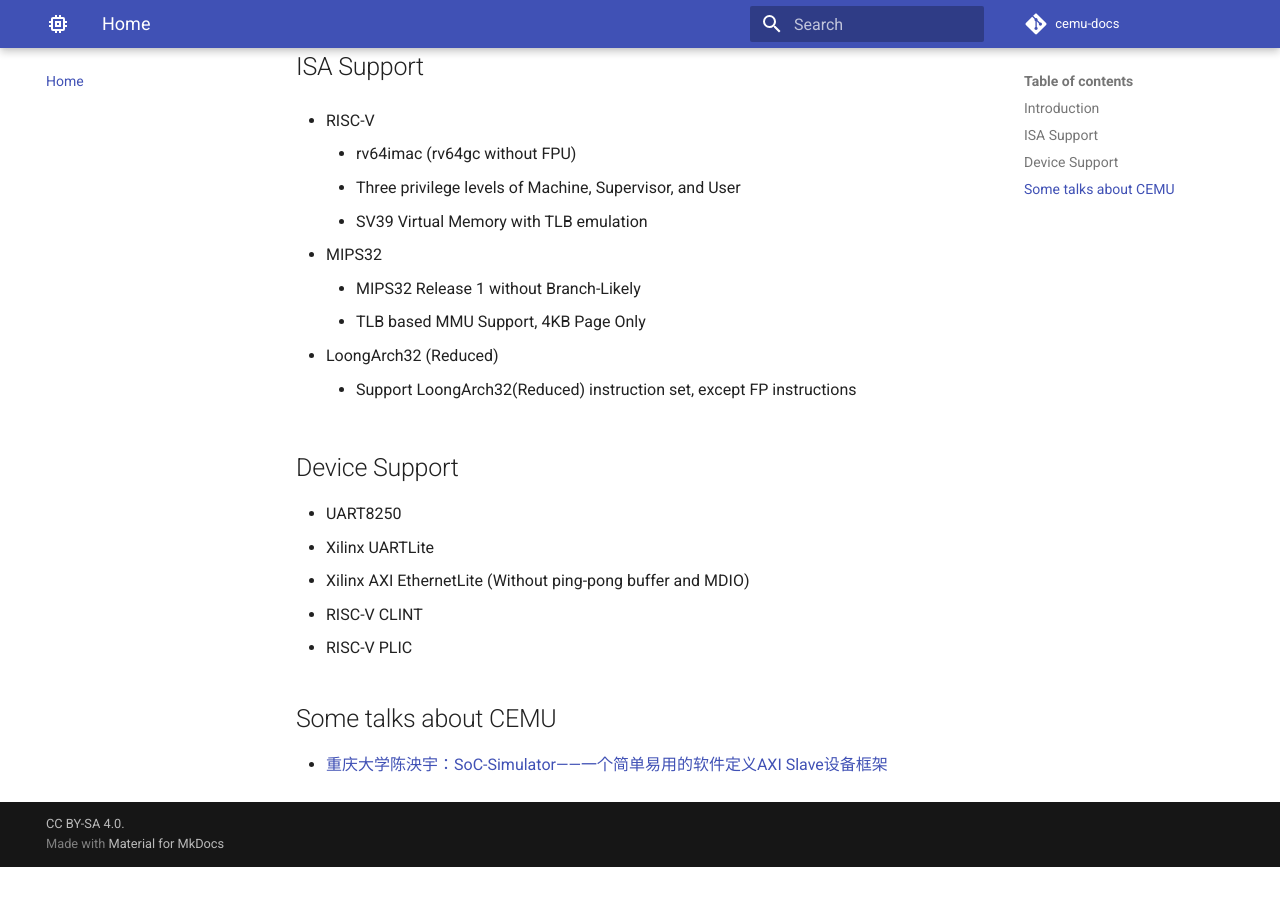
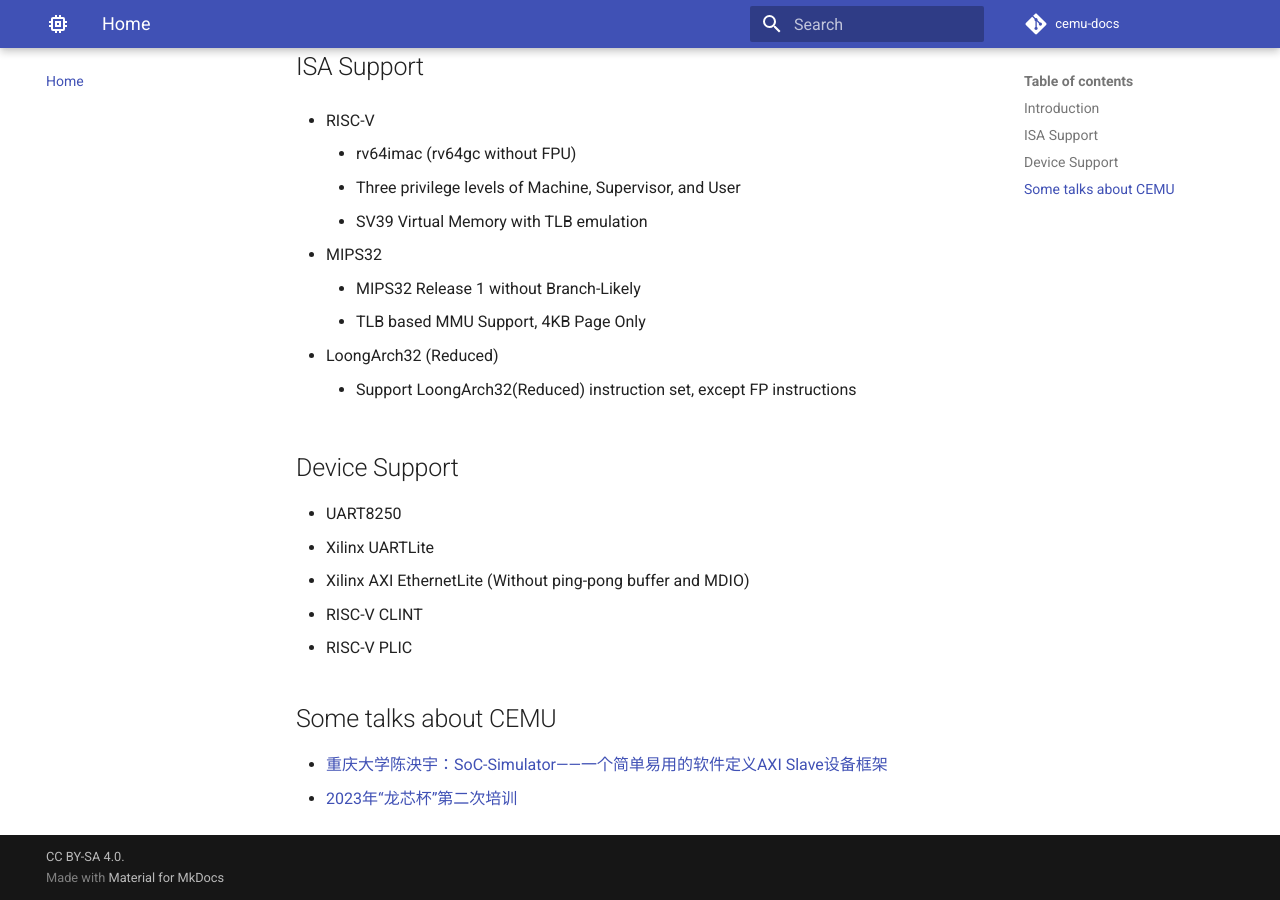
Before and after one commit to cyyself/cemu-docs, an MkDocs documentation site: the page built from docs/index.md, in a window 1280 px wide and 900 px high, scrolled down 505 px. Built offline with MkDocs 1.6.1 and Material for MkDocs 9.7.7, drawn with Linux system fonts in a browser that asks for light colours; comment, search, counter and statistics services are not loaded; before the commit the page ends 1372 px from its top, so only the background shows below that.

Commit message:
add 2023 nscscc training video

```diff
--- a/docs/index.md
+++ b/docs/index.md
@@ -36,3 +36,4 @@ You can use CEMU for:
 ## Some talks about CEMU
 
 - [重庆大学陈泱宇：SoC-Simulator——一个简单易用的软件定义AXI Slave设备框架](https://www.bilibili.com/video/BV1bd4y1R72j/?t=299)
+- [2023年“龙芯杯”第二次培训](https://www.bilibili.com/video/BV11h411w7VU)
```
